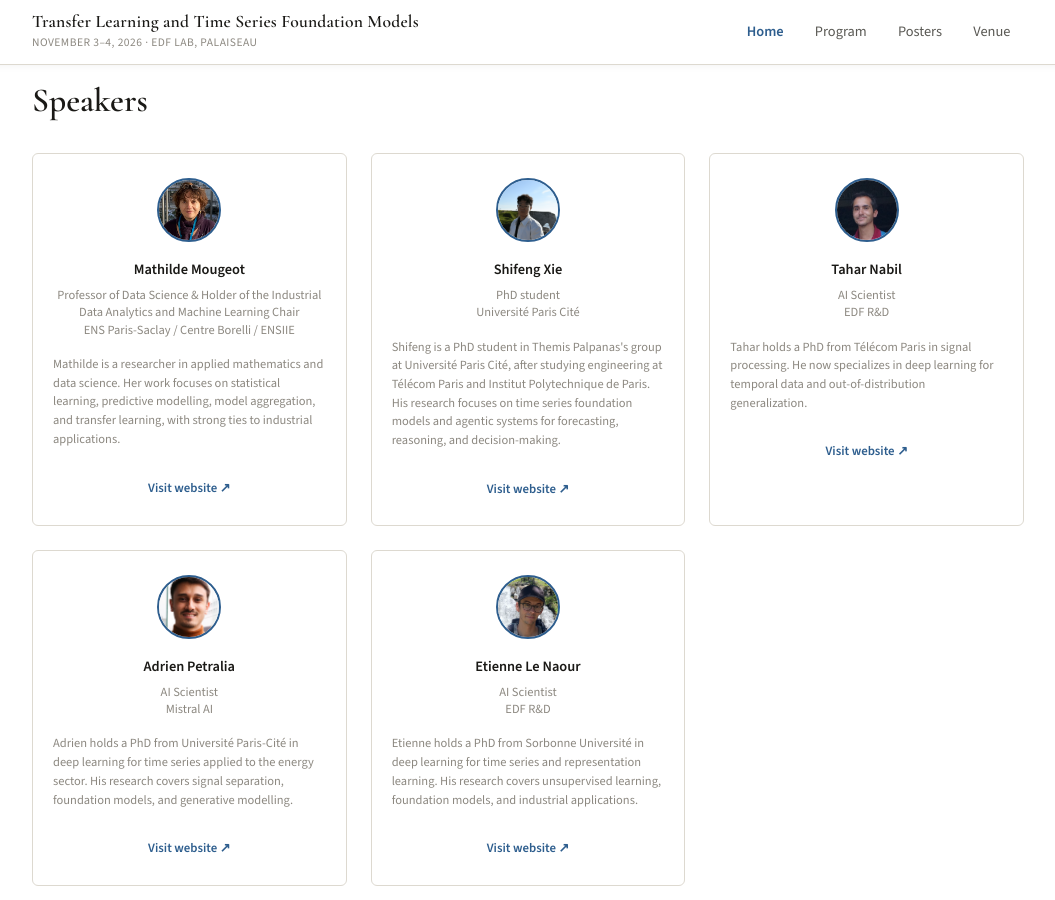
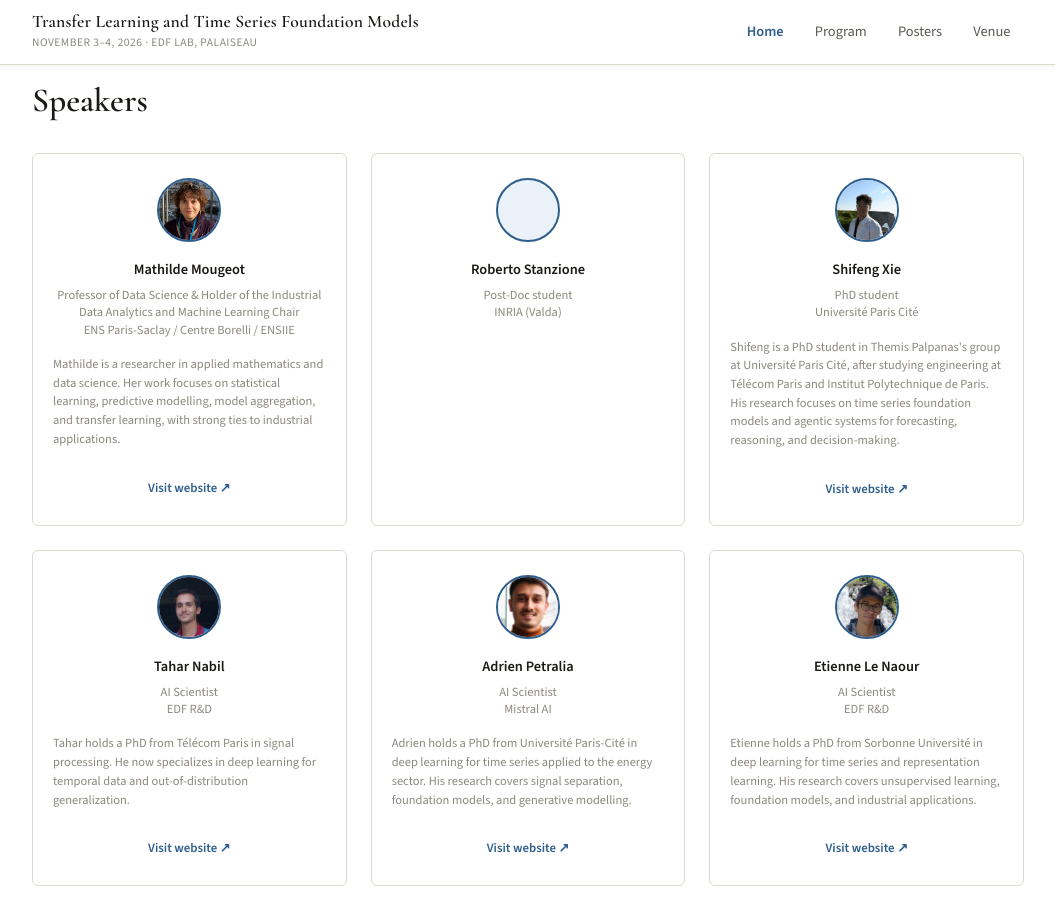
Before and after one commit to yvenn-amara/DECATTLON, a Jekyll site: the page built from index.md, in a window 1280 px wide and 900 px high, scrolled down 1278 px. Shown: the whole window, without its empty margins (112-1167 px from the left). Built offline with Jekyll 4.4.1, drawn with Linux system fonts in a browser that asks for light colours.

Commit message:
update speakers

```diff
--- a/_data/program.yml
+++ b/_data/program.yml
@@ -75,7 +75,7 @@ day2:
       title: "TabICLv2: A Better, Faster, Scalable, and Open Tabular Foundation Model"
       type: "plenary"
       speakers:
-        - "David Holzmüller or Gaël Varoquaux (INRIA)"
+        - "David Holzmüller or Gaël Varoquaux (INRIA Soda)"
       description: "Foundation models are rapidly transforming tabular machine learning, demonstrating the potential of large-scale pretraining and in-context learning for predictive tasks. This talk presents TabICLv2, a new open foundation model for tabular data that advances the state of the art in both performance and scalability. The presentation highlights the key ideas behind the model, including innovations in synthetic data generation, model architecture, and pretraining, and discusses how these advances enable stronger generalization across datasets while making foundation models more practical for real-world applications."
 
     - time: "12h00–13h30"
@@ -105,7 +105,7 @@ day2:
       title: "Retrieval Over Training: Similarity Search-Based Model Selection for Time Series Anomaly Detection."
       type: "plenary"
       speakers:
-        - "Roberto Stanzione (ENS Ulm)"
+        - "Roberto Stanzione (INRIA Valda)"
       description: "Selecting effective anomaly detection models remains a major challenge in time series analysis, as no single method consistently performs well across diverse datasets and application scenarios. This talk presents RAMSAD, a retrieval-based framework that addresses this challenge through similarity search rather than additional model training. By retrieving previously observed time series with similar characteristics, RAMSAD leverages their performance profiles to recommend suitable anomaly detectors for new instances. The presentation discusses how retrieval-based approaches can improve model selection, particularly in out-of-distribution settings, and provide a scalable alternative to traditional adaptation strategies."
 
     - time: "15h55–16h35"
--- a/_data/speakers.yml
+++ b/_data/speakers.yml
@@ -14,14 +14,19 @@
   bio: "Mathilde is a researcher in applied mathematics and data science. Her work focuses on statistical learning, predictive modelling, model aggregation, and transfer learning, with strong ties to industrial applications."
   website: "https://sites.google.com/site/mougeotmathilde/"
 
+- name: "Roberto Stanzione"
+  affiliation: "INRIA (Valda)"
+  title: "Post-Doc student"
+  photo: ""
+  bio: ""
+  website: ""
+
 - name: "Shifeng Xie"
   affiliation: "Université Paris Cité"
   title: "PhD student"
   photo: "assets/img/ShifengXie.png"
   bio: "Shifeng is a PhD student in Themis Palpanas's group at Université Paris Cité, after studying engineering at Télécom Paris and Institut Polytechnique de Paris. His research focuses on time series foundation models and agentic systems for forecasting, reasoning, and decision-making."
   website: "https://shifengxie.github.io"
-
-
 
 - name: "Tahar Nabil"
   affiliation: "EDF R&D"
```
